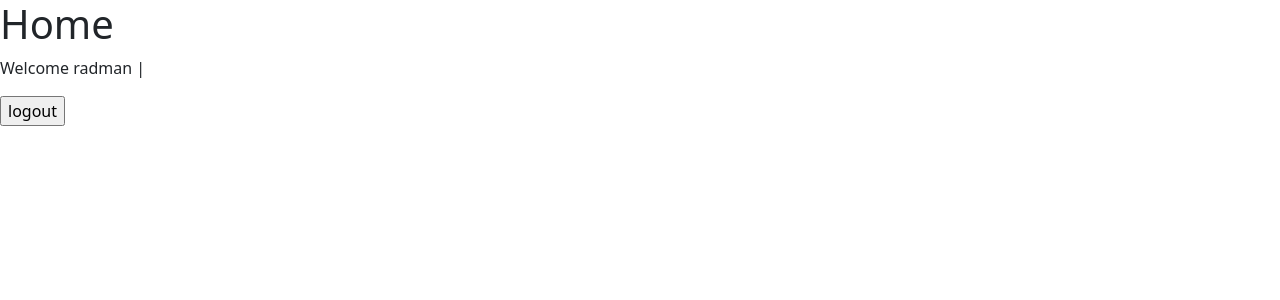
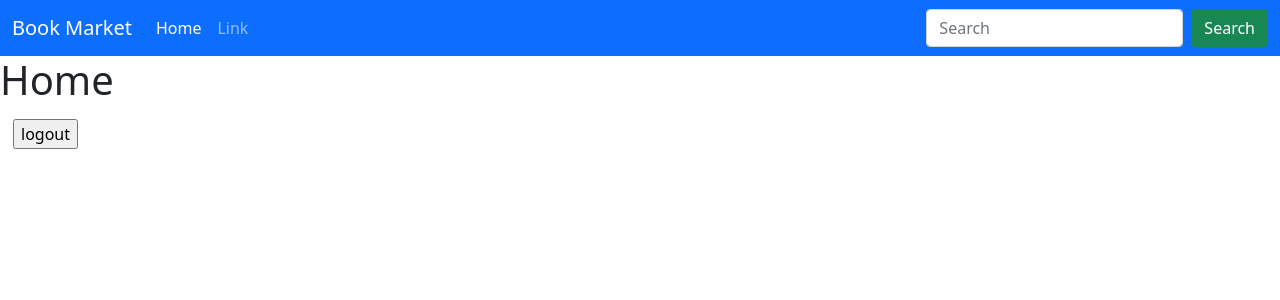
Before and after one commit to radman1007/Django-Book-Store, a Django app: page / in a window 1280 px wide. Shown: the top 300 px of the page. Run offline with Django 4.2, Linux system fonts and the light colour scheme; a user stored in the database is signed in.

Commit message:
create base.html nav

```diff
--- a/templates/_base.html
+++ b/templates/_base.html
@@ -7,6 +7,28 @@
     <link href="https://cdn.jsdelivr.net/npm/bootstrap@5.1.3/dist/css/bootstrap.min.css" rel="stylesheet" integrity="sha384-1BmE4kWBq78iYhFldvKuhfTAU6auU8tT94WrHftjDbrCEXSU1oBoqyl2QvZ6jIW3" crossorigin="anonymous">
 </head>
 <body>
+    <nav class="navbar navbar-expand-lg bg-primary navbar-dark">
+        <div class="container-fluid">
+          <button class="navbar-toggler" type="button" data-bs-toggle="collapse" data-bs-target="#navbarTogglerDemo01" aria-controls="navbarTogglerDemo01" aria-expanded="false" aria-label="Toggle navigation">
+            <span class="navbar-toggler-icon"></span>
+          </button>
+          <div class="collapse navbar-collapse" id="navbarTogglerDemo01">
+            <a class="navbar-brand" href="#">Book Market</a>
+            <ul class="navbar-nav me-auto mb-2 mb-lg-0">
+              <li class="nav-item">
+                <a class="nav-link active" aria-current="page" href="{% url "home" %}">Home</a>
+              </li>
+              <li class="nav-item">
+                <a class="nav-link" href="#">Link</a>
+              </li>
+            </ul>
+            <form class="d-flex">
+              <input class="form-control me-2" type="search" placeholder="Search" aria-label="Search">
+              <button class="btn btn-success" type="submit">Search</button>
+            </form>
+          </div>
+        </div>
+      </nav>
     {% block content %}
 
     {% endblock content %}
--- a/templates/home.html
+++ b/templates/home.html
@@ -2,12 +2,14 @@
 {% block page_title %}Home{% endblock page_title %}
 {% block content %}
     <h1>Home</h1>
-    {% if user.is_authenticated %}
-        <p>Welcome {{ user.username }} | <form action="{% url "logout" %}" method="post">
+    <div>
+        {% if user.is_authenticated %}
+            <form class="btn" action="{% url "logout" %}" method="post">
             {% csrf_token %}
             <input type="submit" value="logout">
-        </form></p>
-    {% else %}
-        <a href="{% url 'login' %}">Log In</a> | <a href="{% url "signup" %}">Sign Up</a>
-    {% endif %}
+            </form>
+        {% else %}
+            <a class="btn" style="background-color: #e3f2fd;" href="{% url 'login' %}">Log In</a>  <a class="btn" style="background-color: #e3f2fd;"href="{% url "signup" %}">Sign Up</a>
+        {% endif %}
+    </div>
 {% endblock content %}
```
Also changed, not shown: db.sqlite3.
